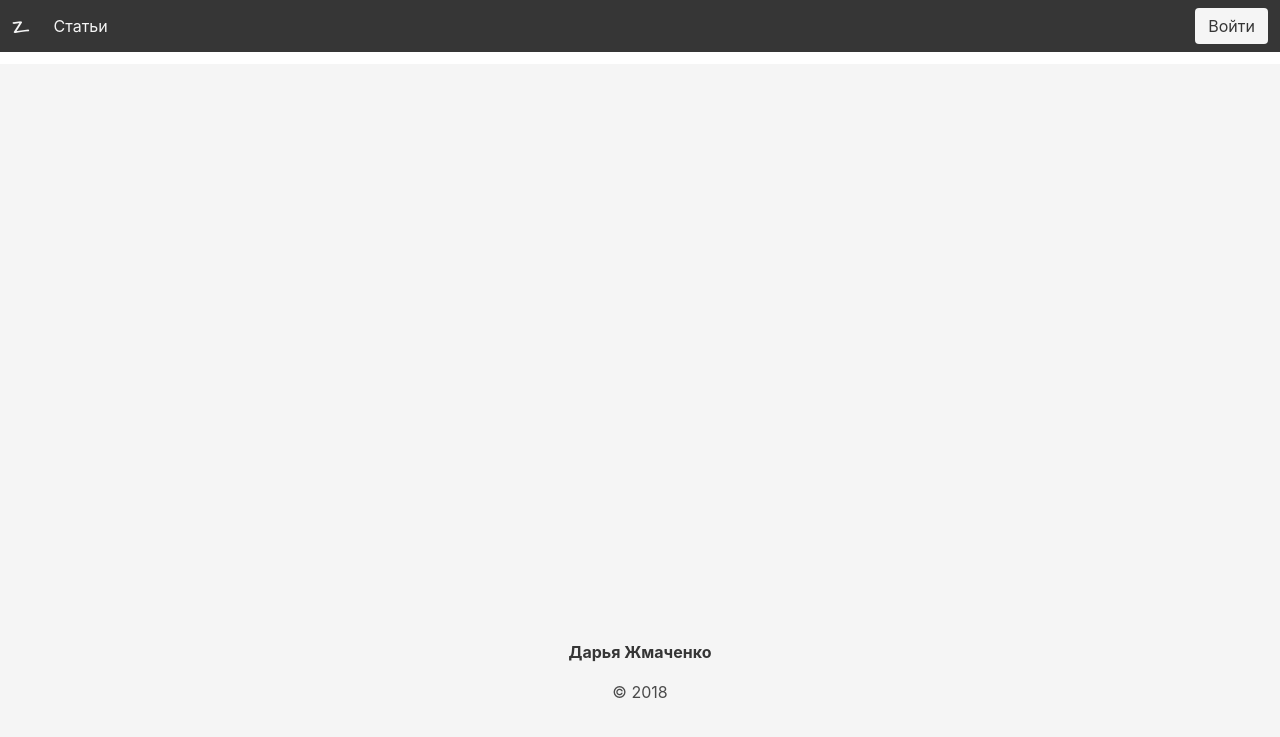
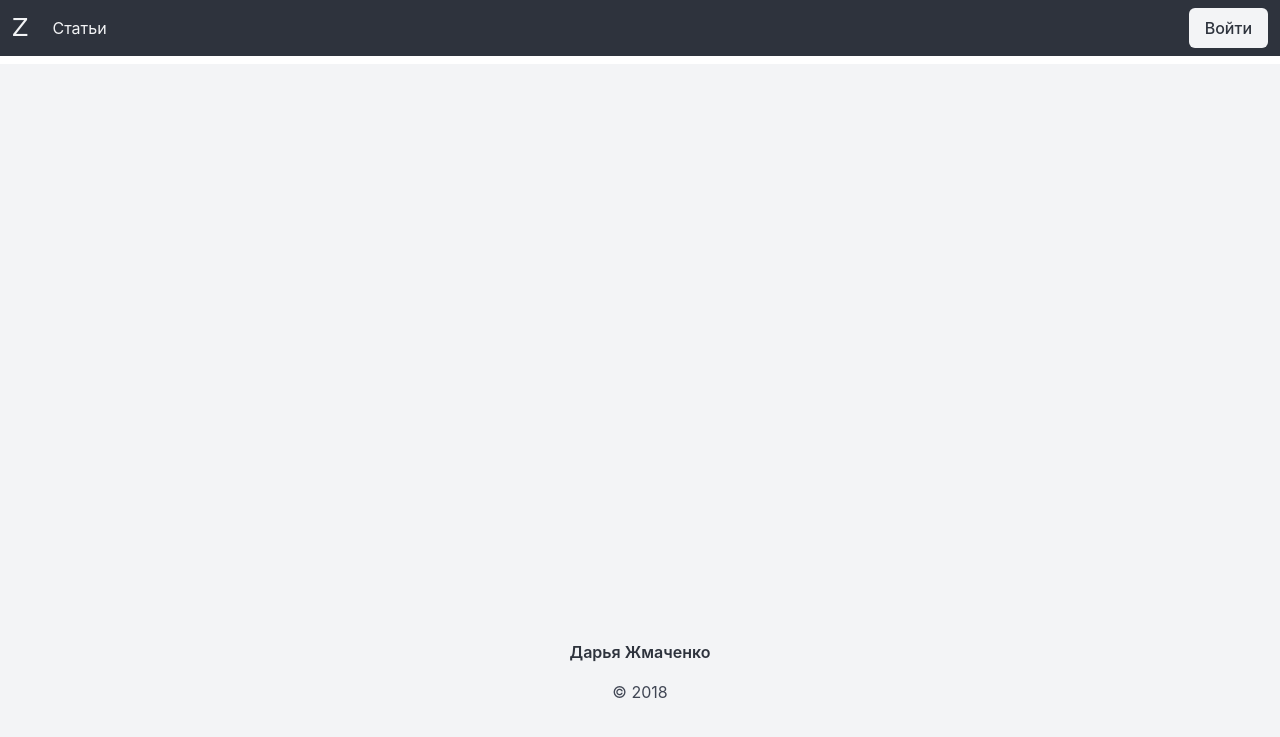
Before and after one commit to nickgashkov/zhmach-articles, a Django app: page /blogs/blogs/ in a window 1280 px wide. Shown: the top 737 px of the page. Run offline with Django 3.2, Linux system fonts and the light colour scheme; data that the repository does not hold is empty; some libraries are stand-ins or nearby versions.

Commit message:
Embed assets

```diff
--- a/zhmach/apps/blogs/templates/blogs/list.html
+++ b/zhmach/apps/blogs/templates/blogs/list.html
@@ -1,4 +1,6 @@
 {% extends "main.html" %}
+
+{% load static %}
 
 {% block content %}
   {% for object in object_list %}
@@ -16,7 +18,9 @@
         </div>
         <div class="column">
           <h2 class="is-size-7 has-text-right">
-            <span><i class="fa fa-eye"></i>&nbsp;{{ object.views }}</span>
+            <span>
+              <img width="10px" height="10px" src="{% static "eye.svg" %}"/>&nbsp;{{ object.views }}
+            </span>
           </h2>
         </div>
       </div>
--- a/zhmach/templates/main.html
+++ b/zhmach/templates/main.html
@@ -5,9 +5,8 @@
 <head>
   <meta charset="UTF-8">
   <title>Статьи-статейки</title>
-  <link rel="stylesheet" href="https://cdnjs.cloudflare.com/ajax/libs/bulma/0.7.2/css/bulma.min.css" />
-  <link rel="stylesheet" href="https://cdnjs.cloudflare.com/ajax/libs/font-awesome/4.7.0/css/font-awesome.min.css" />
-  <link rel="stylesheet" href="https://fonts.googleapis.com/css?family=Covered+By+Your+Grace">
+  <link rel="stylesheet" href="{% static "bulma.min.css" %}">
+  <link rel="stylesheet" href="{% static "all.min.css" %}">
   <link rel="icon" type="image/x-icon" href="{% static "favicon.ico" %}" />
 
   <style>
```
Also changed, not shown: zhmach/static/favicon.ico (deleted).
